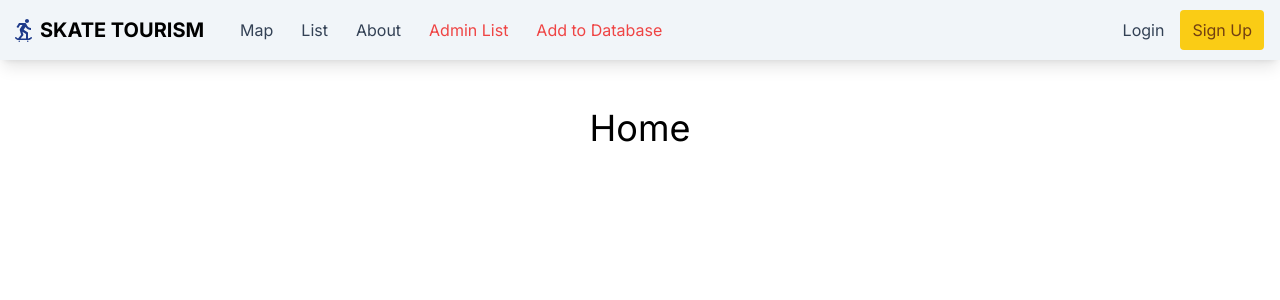
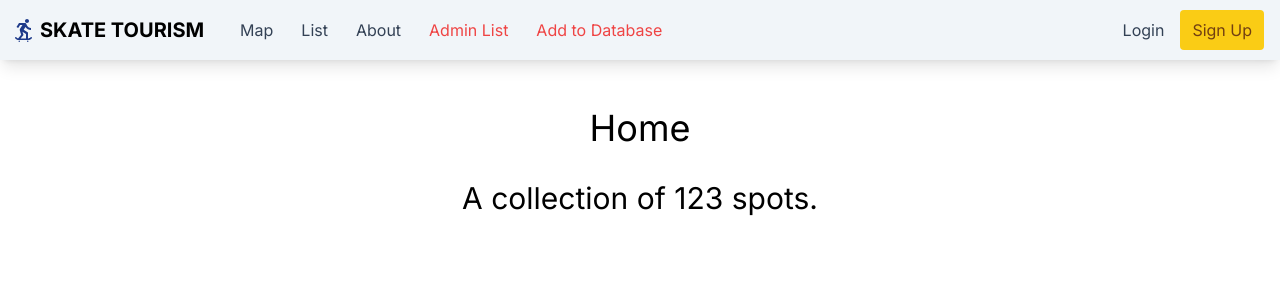
Before and after one commit to zwehr/spots-map-v3, a Next.js app: page / in a window 1280 px wide. Shown: the top 300 px of the page. Built offline with nearby package versions, Linux system fonts and the light colour scheme.

Commit message:
create animated count-up of number of spots

```diff
--- a/package.json
+++ b/package.json
@@ -23,6 +23,7 @@
     "react-dom": "18.2.0",
     "react-icons": "^4.10.1",
     "react-spinners": "^0.13.8",
+    "react-spring": "^9.7.3",
     "swr": "^2.2.0",
     "tailwindcss": "3.3.2",
     "typescript": "5.1.5"
--- a/src/app/page.tsx
+++ b/src/app/page.tsx
@@ -1,9 +1,12 @@
-import Image from 'next/image';
+import NumberCountUp from '@/components/animation/NumberCountUp';
 
 export default function Home() {
   return (
     <>
       <h1>Home</h1>
+      <h2>
+        A collection of <NumberCountUp count={123} /> spots.
+      </h2>
     </>
   );
 }
--- /dev/null
+++ b/src/components/animation/NumberCountUp.tsx
@@ -0,0 +1,21 @@
+'use client';
+
+import { useSpring, animated } from 'react-spring';
+
+type NumberCountUpProps = {
+  count: number;
+};
+
+export default function NumberCountUp({ count }: NumberCountUpProps) {
+  const { number } = useSpring({
+    from: { number: 0 }, // starting counting from this number
+    number: count, // end with count from props
+    delay: 200,
+    config: { mass: 1, tension: 20, friction: 10 },
+  });
+  return (
+    <animated.div className='inline'>
+      {number.to((n) => n.toFixed(0))}
+    </animated.div>
+  );
+}
```
Also changed, not shown: 1 other file (tests, documents, lock files or other folders).
